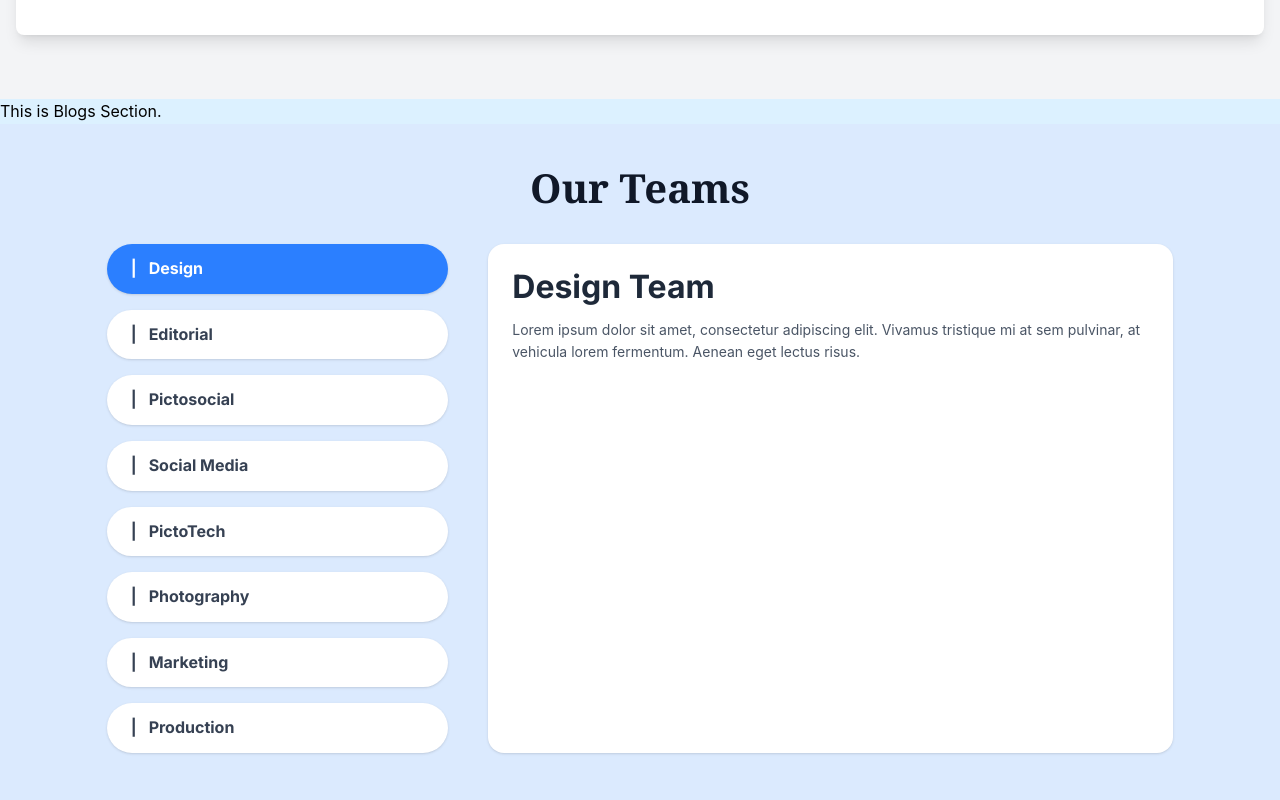
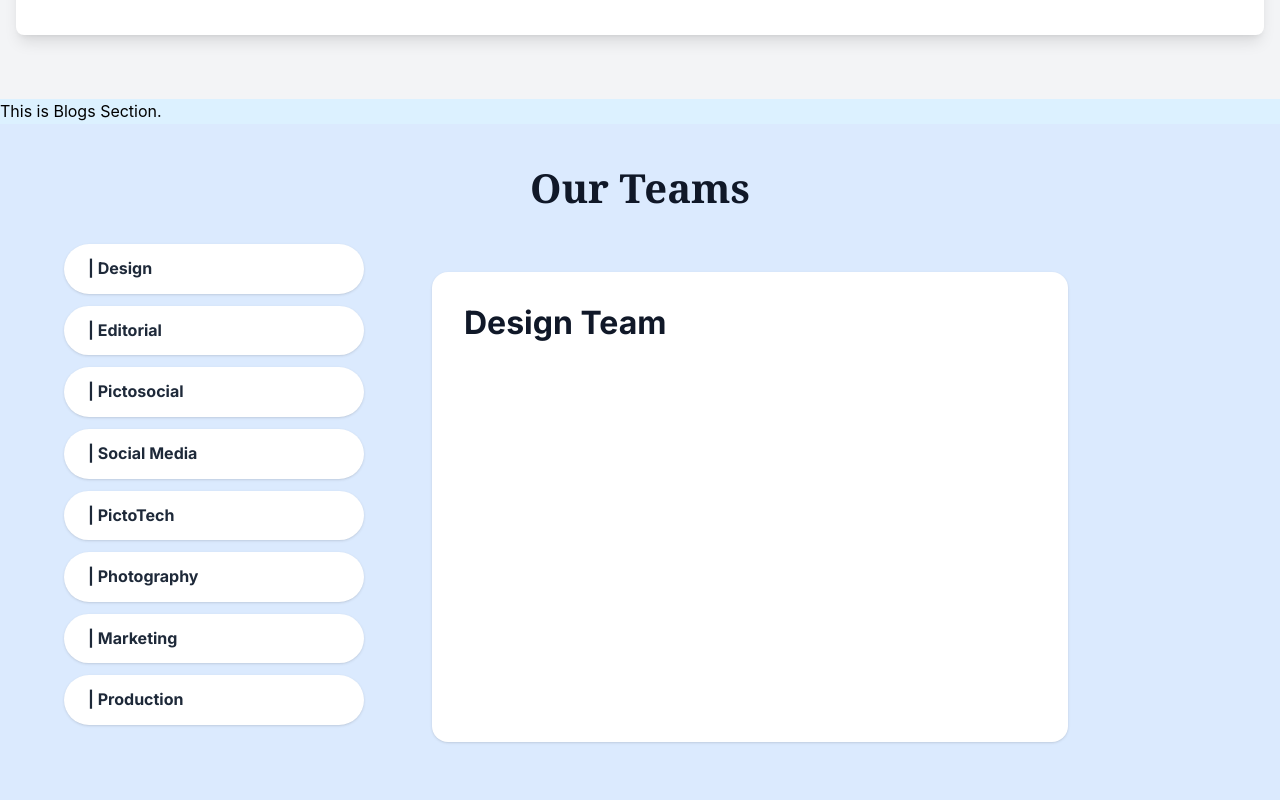
Before and after one commit to Pictoreal-Organization/Pictoreal-Main-Website, a Next.js app: page / in a window 1280 px wide. Shown: the part 840-1640 px from the top of the page. Built offline with nearby package versions, Linux system fonts and the light colour scheme; a web font is replaced by a local one.

Commit message:
ourteam refine1

```diff
--- a/src/components/homepage/ourteams.jsx
+++ b/src/components/homepage/ourteams.jsx
@@ -4,54 +4,59 @@ import { useState } from "react";
 
 const OurTeams = () => {
   const teams = {
-    Design:
-      "Lorem ipsum dolor sit amet, consectetur adipiscing elit. Vivamus tristique mi at sem pulvinar, at vehicula lorem fermentum. Aenean eget lectus risus.",
-    Editorial:
+    "| Design":
+      " hello world Lorem ipsum dolor sit amet, consectetur adipiscing elit. Vivamus tristique mi at sem pulvinar, at vehicula lorem fermentum. Aenean eget lectus risus.",
+    "| Editorial":
       "Lorem ipsum dolor sit amet, consectetur adipiscing elit. Proin euismod lacus sed arcu volutpat, nec malesuada sapien facilisis.",
-    Pictosocial:
+    "| Pictosocial":
       "Lorem ipsum dolor sit amet, consectetur adipiscing elit. Suspendisse potenti. Curabitur sed ligula ac magna volutpat accumsan.",
-    "Social Media":
+    "| Social Media":
       "Lorem ipsum dolor sit amet, consectetur adipiscing elit. Aliquam erat volutpat. Duis porta urna vel ligula aliquet blandit.",
-    PictoTech:
+    "| PictoTech":
       "Lorem ipsum dolor sit amet, consectetur adipiscing elit. Pellentesque habitant morbi tristique senectus et netus.",
-    Photography:
+    "| Photography":
       "Lorem ipsum dolor sit amet, consectetur adipiscing elit. Sed tincidunt, nisl eu facilisis sodales, urna est suscipit lacus.",
-    Marketing:
+    "| Marketing":
       "Lorem ipsum dolor sit amet, consectetur adipiscing elit. Morbi viverra lorem at sapien ultrices, sed fermentum nisl pretium.",
-    Production:
+    "| Production":
       "Lorem ipsum dolor sit amet, consectetur adipiscing elit. Integer ac felis ac metus ullamcorper fermentum.",
   };
 
   const [activeTeam, setActiveTeam] = useState("Design");
 
   return (
-    <div className="bg-blue-100 min-h-screen flex flex-col items-center py-10">
+    <div className="bg-blue-100 min-h-screen flex flex-col items-center py-10 px-4 sm:px-6 lg:px-8">
       {/* Title */}
-      <h2 className="text-3xl font-serif font-bold text-gray-900 mb-8">
+      <h2 className="text-3xl sm:text-4xl font-serif font-bold text-gray-900 mb-8 text-center">
         Our Teams
       </h2>
 
-      <div className="flex w-10/12 max-w-6xl gap-10">
+      {/* Layout: stack on mobile, side-by-side from md */}
+      <div className="w-full max-w-6xl grid grid-cols-1 md:grid-cols-[300px_1fr] gap-6 md:gap-10">
         {/* Left Menu */}
-        <div className="flex flex-col gap-4 w-1/3">
-          {Object.keys(teams).map((team) => (
-            <button
-              key={team}
-              onClick={() => setActiveTeam(team)}
-              className={`rounded-full shadow px-6 py-3 text-left font-semibold flex items-center ${
-                activeTeam === team
-                  ? "bg-blue-500 text-white"
-                  : "bg-white text-gray-700 hover:bg-gray-100"
-              }`}
-            >
-              <span className="mr-3">|</span> {team}
-            </button>
-          ))}
+        <div className="flex flex-col gap-3">
+          {Object.keys(teams).map((team) => {
+            const isActive = activeTeam === team;
+            return (
+              <button
+                key={team}
+                onClick={() => setActiveTeam(team)}
+                className={[
+                  "w-full rounded-full px-6 py-3 text-left font-semibold shadow transition-all duration-300 ease-in-out",
+                  isActive
+                    ? "bg-white text-black transform scale-x-110 origin-left transition-all duration-300"
+                    : "bg-white text-gray-800 hover:bg-blue-200",
+                ].join(" ")}
+              >
+                {team}
+              </button>
+            );
+          })}
         </div>
 
         {/* Right Content */}
-        <div className="bg-white rounded-2xl shadow p-6 w-2/3">
-          <h3 className="text-xl font-bold text-gray-800 mb-3">
+        <div className=" m-7 w-[636px] h-[470px] bg-white rounded-2xl shadow p-8 transition-all duration-300 ease-in-out">
+          <h3 className="text-2xl font-bold text-gray-900 mb-3">
             {activeTeam} Team
           </h3>
           <p className="text-sm text-gray-600 leading-relaxed">
```
